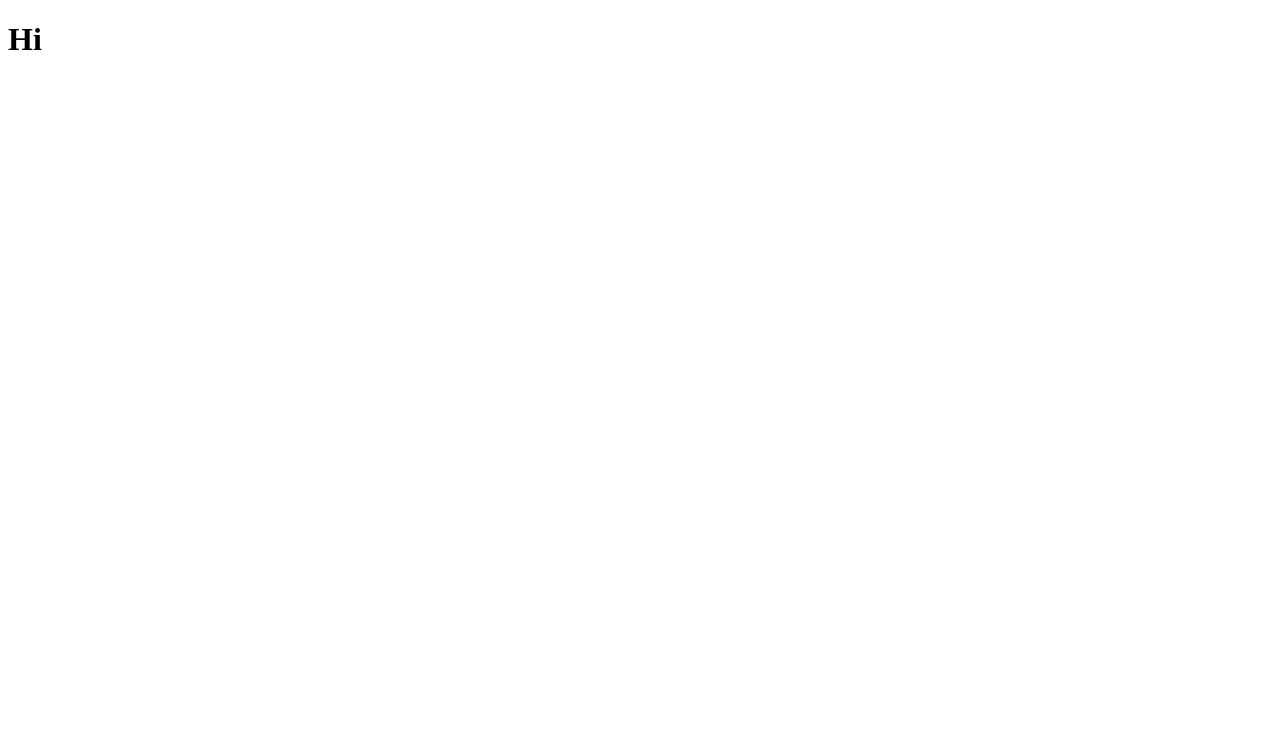
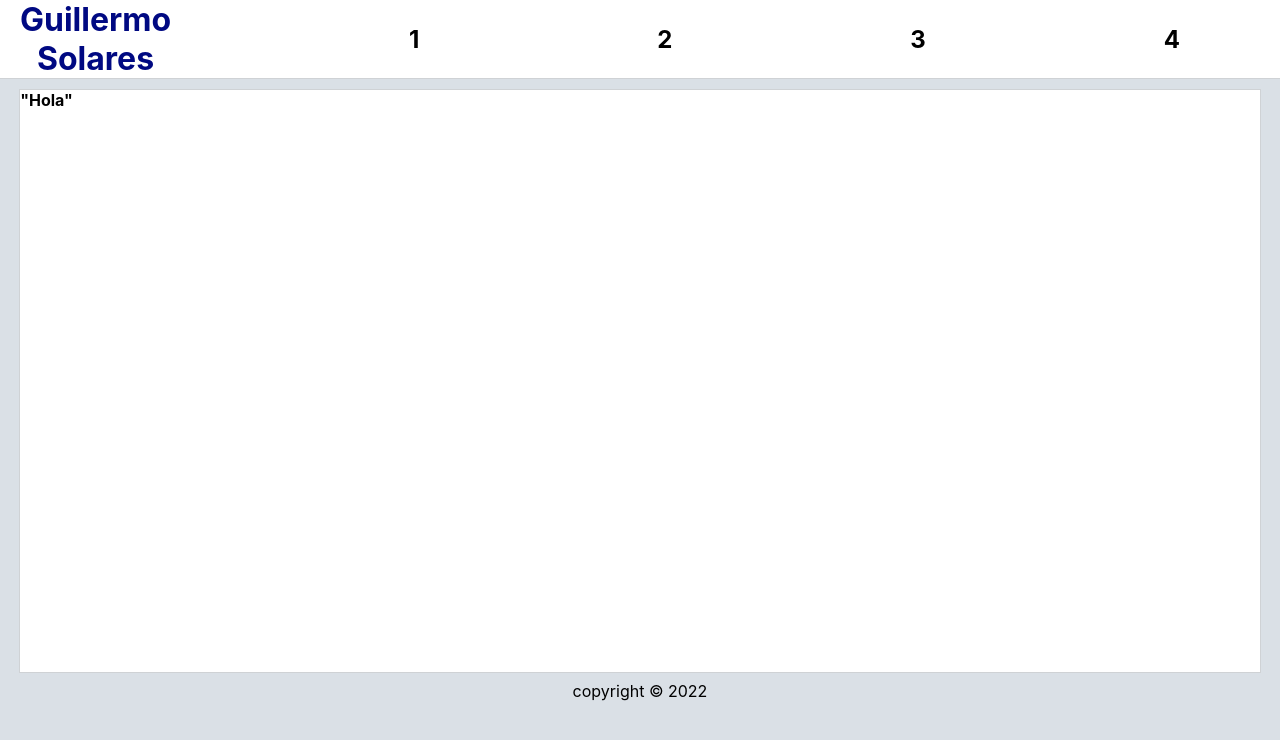
Before and after one commit to FerVn99/JS, a plain HTML site: page index.html in a window 1280 px wide. Drawn offline with Linux system fonts and the light colour scheme.

Commit message:
Update index.html

```diff
--- a/index.html
+++ b/index.html
@@ -5,12 +5,72 @@
     <meta http-equiv="X-UA-Compatible" content="IE=edge" />
     <meta name="viewport" content="width=device-width, initial-scale=1.0" />
     <title>Document</title>
+    <style>
+      * {
+        margin: 0;
+        padding: 0;
+        border: 0;
+        box-sizing: border-box;
+        font-family: -apple-system, system-ui, BlinkMacSystemFont, "Segoe UI",
+          Roboto, "Helvetica Neue", sans-serif;
+      }
+
+      body {
+        background-color: #dae0e6;
+      }
+      nav {
+        display: flex;
+        justify-content: space-between;
+        align-items: center;
+        padding-right: 100px;
+        padding-left: 20px;
+        background-color: white;
+        border-bottom: 1px solid #cfd2d5;
+      }
+
+      .title {
+        font-size: 2rem;
+        text-align: center;
+        color: rgb(0, 9, 130);
+      }
+
+      .Espacio {
+        background-color: rgb(255, 255, 255);
+        display: block;
+        height: 36.5rem;
+        width: 97%;
+        position: relative;
+        left: 1.5%;
+        right: 1.5%;
+        margin-top: 10px;
+        margin-bottom: 8px;
+
+        border: 1px solid #cfd2d5;
+      }
+
+      .copy {
+        position: relative;
+        text-align: center;
+      }
+    </style>
   </head>
   <body>
-    <h1>Hi</h1>
-    <script>
-      //Comment
-      console.log("Hello World");
-    </script>
+    <header>
+      <nav>
+        <h1 class="title">
+          Guillermo <br />
+          Solares
+        </h1>
+        <h2>1</h2>
+        <h2>2</h2>
+        <h2>3</h2>
+        <h2>4</h2>
+      </nav>
+    </header>
+
+    <div class="Espacio"><h4>"Hola"</h4></div>
+    <footer class="copy">
+      <p>copyright &copy 2022</p>
+    </footer>
   </body>
 </html>
```
